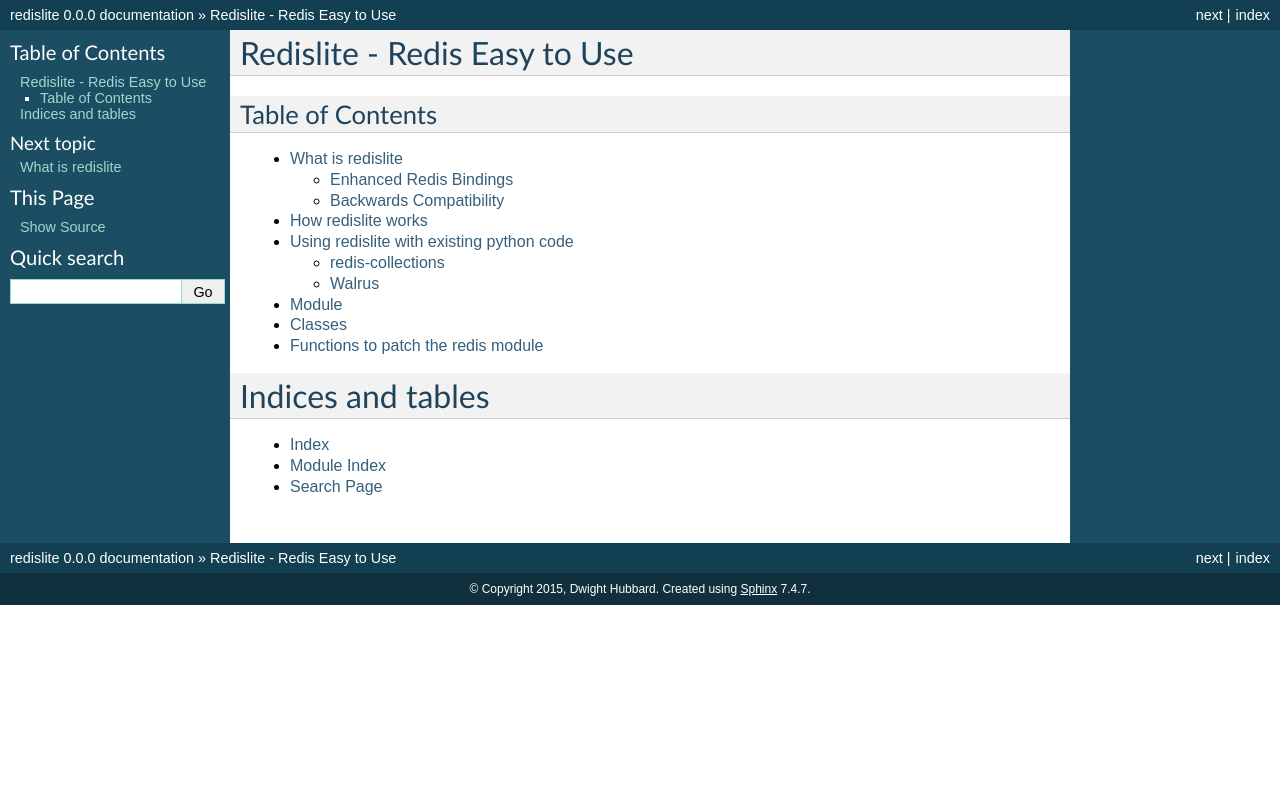
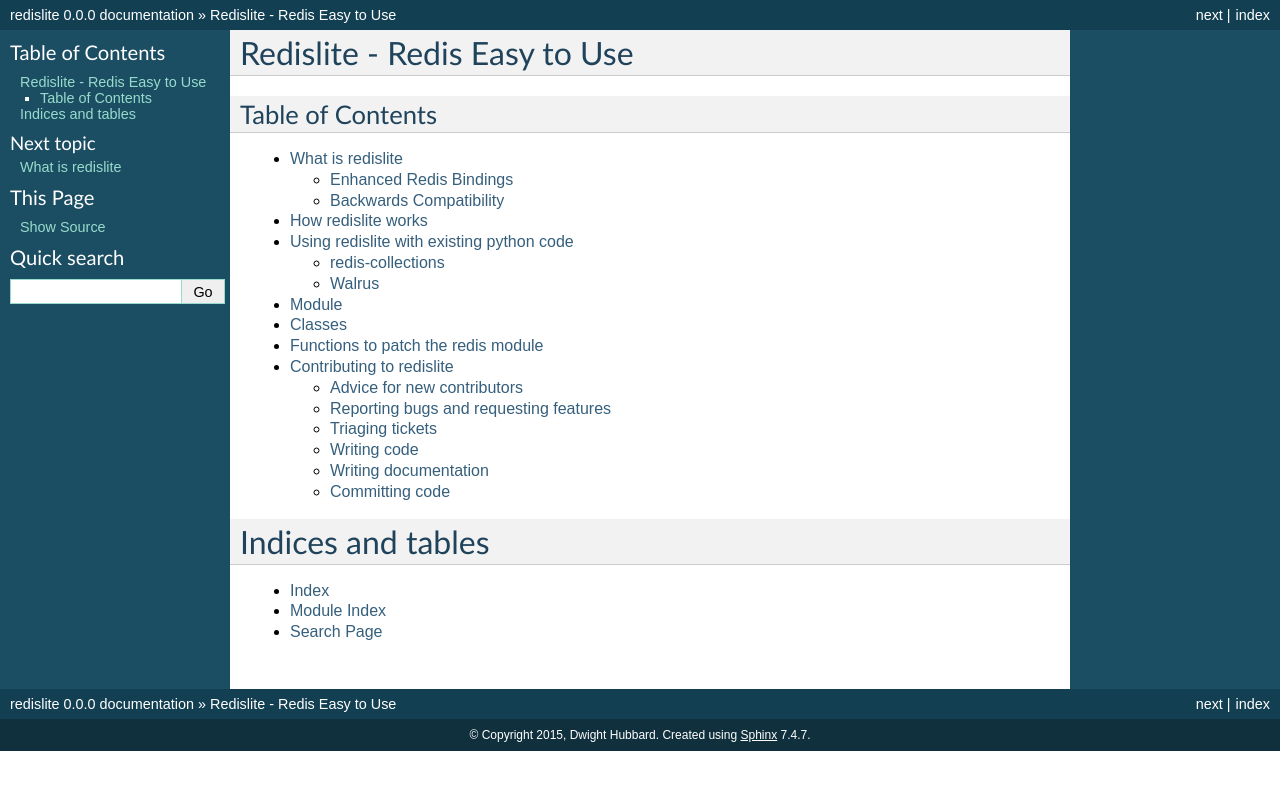
Before and after one commit to yahoo/redislite, a Sphinx documentation site: the page built from docs/source/index.rst, in a window 1280 px wide. Shown: the top 790 px of the page. Built offline with Sphinx 7.4.7, drawn with Linux system fonts in a browser that asks for light colours; some of the changed lines change nothing that is shown.

Commit message:
Add some better docs

```diff
--- a/docs/source/index.rst
+++ b/docs/source/index.rst
@@ -20,6 +20,8 @@
    topic/redislite_classes
    topic/redislite_patching
 
+   topic/contributing
+
 
 Indices and tables
 ******************
--- /dev/null
+++ b/docs/source/topic/contributing.rst
@@ -0,0 +1,122 @@
+Contributing to redislite
+=========================
+
+
+The redislite project always needs more people to help others. As soon as you learn redislite, you can contribute in many ways:
+
+* Join the pythonreddislite_ group and mailing list and answer questions.
+* Join the ``#``redislite_ IRC channel on Freenode and answer questions. By explaining redislite to other users, you’re going to learn a lot about the module yourself.
+* Report an issue_ or find a bug to fix on our issue_ tracker on github.
+* Improve the documentation.
+* Write unit tests.
+
+
+
+Advice for new contributors
+---------------------------
+
+First steps
+~~~~~~~~~~~
+
+Guidelines
+~~~~~~~~~~
+
+FAQ
+~~~
+
+Reporting bugs and requesting features
+--------------------------------------
+
+Reporting bugs
+~~~~~~~~~~~~~~
+
+Requesting features
+~~~~~~~~~~~~~~~~~~~
+
+How we make decisions
+~~~~~~~~~~~~~~~~~~~~~
+
+Triaging tickets
+----------------
+
+Triage workflow
+~~~~~~~~~~~~~~~
+
+Triage stages
+~~~~~~~~~~~~~
+
+Other triage attributes
+~~~~~~~~~~~~~~~~~~~~~~~
+
+Closing Tickets
+~~~~~~~~~~~~~~~
+
+How can I help with triaging?
+~~~~~~~~~~~~~~~~~~~~~~~~~~~~~
+
+Writing code
+------------
+
+Coding style
+~~~~~~~~~~~~
+
+Unit tests
+~~~~~~~~~~
+
+Submitting patches
+~~~~~~~~~~~~~~~~~~
+
+Working with Git and GitHub
+~~~~~~~~~~~~~~~~~~~~~~~~~~~
+
+Writing documentation
+---------------------
+
+Getting the raw documentation
+~~~~~~~~~~~~~~~~~~~~~~~~~~~~~
+
+Getting started with Sphinx
+~~~~~~~~~~~~~~~~~~~~~~~~~~~
+
+Writing style
+~~~~~~~~~~~~~
+
+Commonly used terms
+~~~~~~~~~~~~~~~~~~~
+
+Guidelines for reStructuredText files
+~~~~~~~~~~~~~~~~~~~~~~~~~~~~~~~~~~~~~
+
+Documenting new features
+~~~~~~~~~~~~~~~~~~~~~~~~
+
+An example
+~~~~~~~~~~
+
+Improving the documentation
+~~~~~~~~~~~~~~~~~~~~~~~~~~~
+
+Spelling check
+~~~~~~~~~~~~~~
+
+Committing code
+---------------
+
+Commit access
+~~~~~~~~~~~~~
+
+Handling pull requests
+~~~~~~~~~~~~~~~~~~~~~~
+
+Committing guidelines
+~~~~~~~~~~~~~~~~~~~~~
+
+Reverting commits
+~~~~~~~~~~~~~~~~~
+
+
+.. _pythonreddislite: pythonredislite-subscribe@yahoogroups.com
+
+.. _redislite: http://webchat.freenode.net/?channels=%23redislite&uio=d4
+
+.. _issue: https://github.com/yahoo/redislite/issues
```
